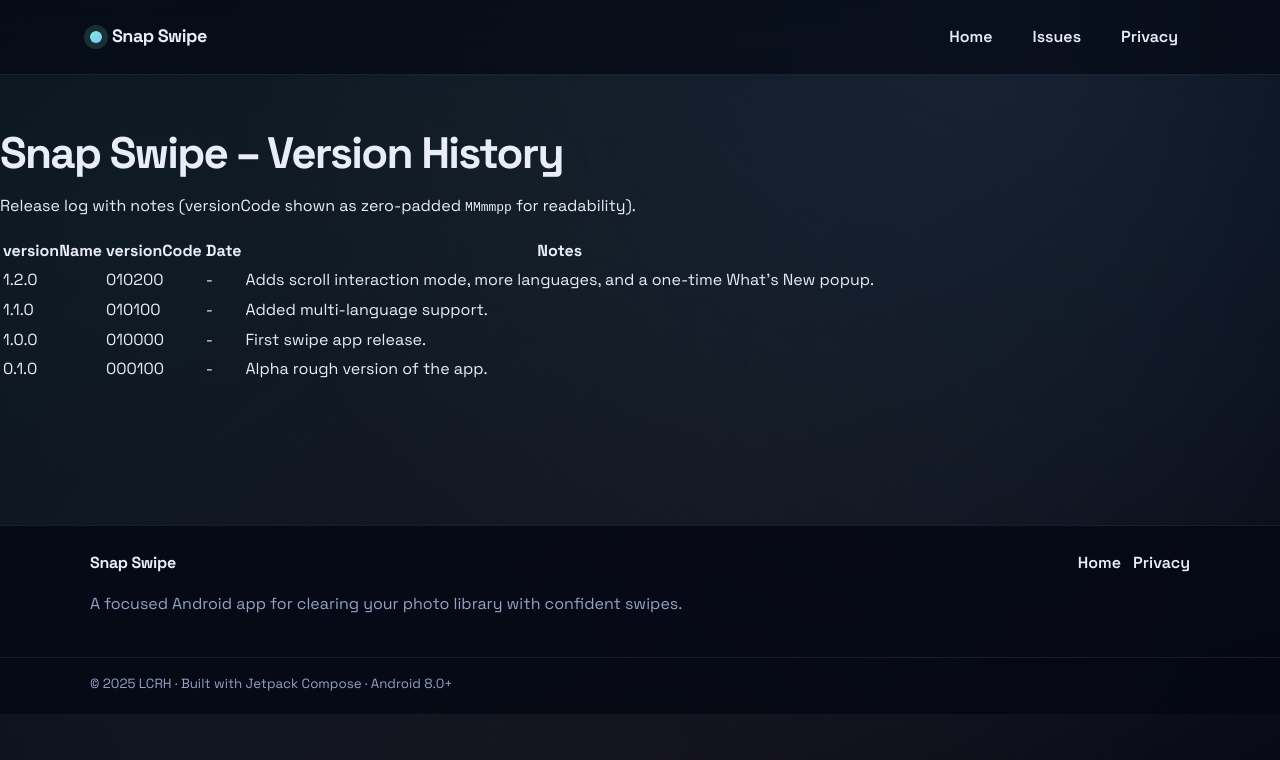
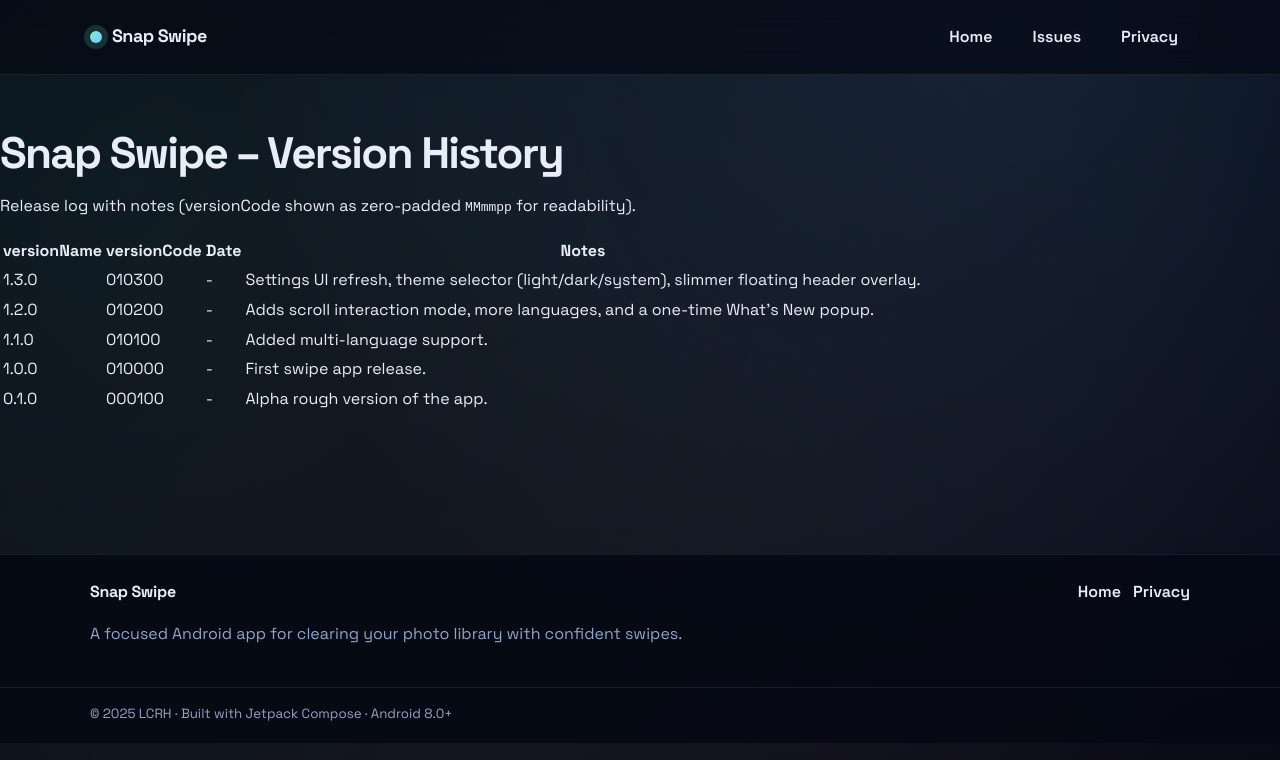
Before and after one commit to LCRH1883/Snapstudio, a Jekyll site: the page built from VERSION_HISTORY.md, in a window 1280 px wide. Shown: the top 760 px of the page. Built offline with Jekyll 4.4.1, drawn with Linux system fonts in a browser that asks for light colours; our own code applies the rules of GitHub Pages for plain Markdown files.

Commit message:
Bumps app version to 1.3.0
Updates the application's version to 1.3.0 (010300).
Documents the new version and its key features—a Settings UI refresh, theme selector (light/dark/system), and a slimmer floating header—across relevant release and version history files.

```diff
--- a/VERSION_HISTORY.md
+++ b/VERSION_HISTORY.md
@@ -4,6 +4,7 @@ Release log with notes (versionCode shown as zero-padded `MMmmpp` for readabilit
 
 | versionName | versionCode | Date | Notes |
 |-------------|-------------|------|-------|
+| 1.3.0       | 010300      | -    | Settings UI refresh, theme selector (light/dark/system), slimmer floating header overlay. |
 | 1.2.0       | 010200      | -    | Adds scroll interaction mode, more languages, and a one-time What&apos;s New popup. |
 | 1.1.0       | 010100      | -    | Added multi-language support. |
 | 1.0.0       | 010000      | -    | First swipe app release. |
```
Also changed, not shown: AGENTS.md (+1 -0 lines), VERSIONING.md (+1 -0 lines), 1 other file.
